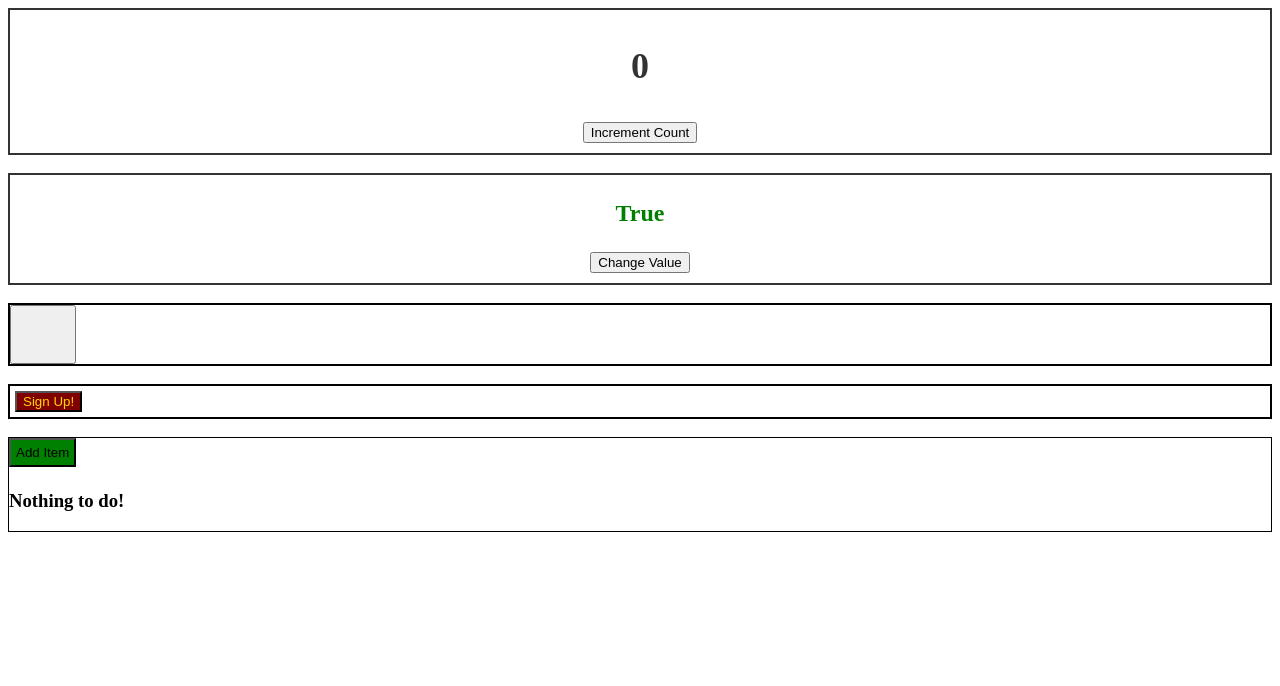
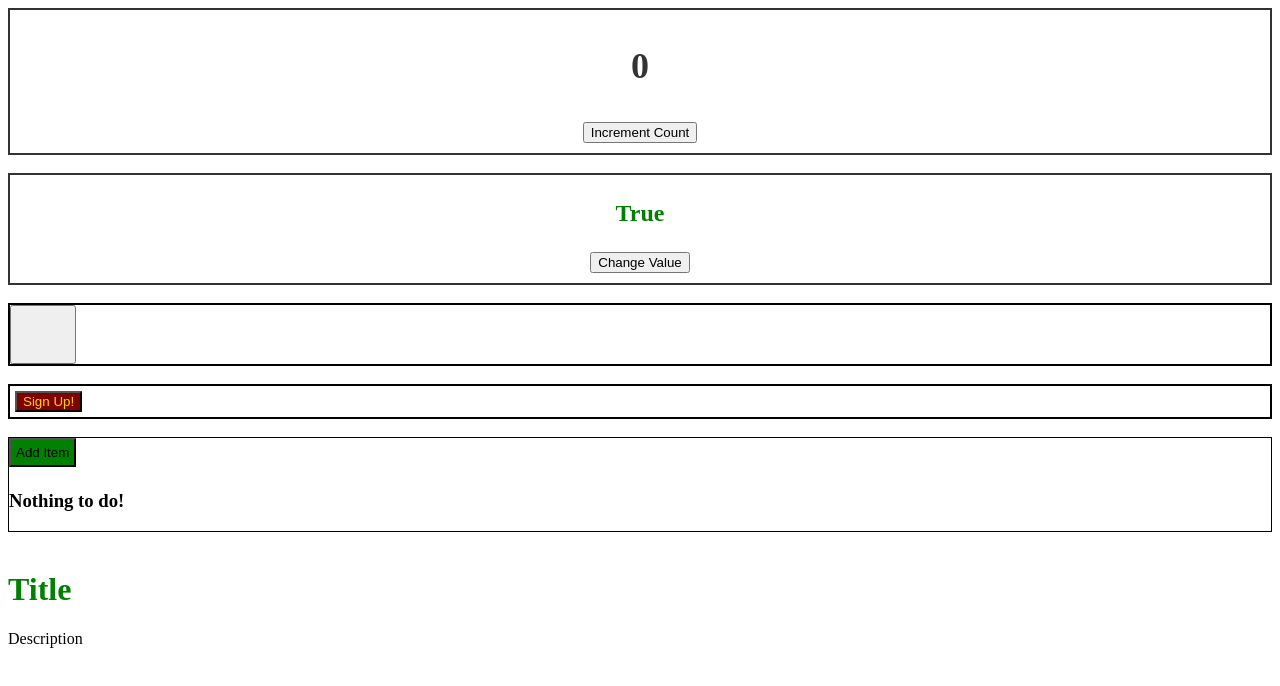
Before and after one commit to elenbaab/react-testing, a React (Vite) app: page / in a window 1280 px wide. Shown: the top 686 px of the page. Built offline with nearby package versions, Linux system fonts and the light colour scheme; some icons are missing.

Commit message:
added props component, updated count component to change title with effect hook

```diff
--- a/src/App.jsx
+++ b/src/App.jsx
@@ -3,6 +3,7 @@ import { BooleanComponent } from "./assets/BooleanComponent.jsx";
 import { MenuComponent } from "./assets/MenuComponent.jsx";
 import { SignUpComponent } from "./assets/SignUpComponent.jsx";
 import { ToDoListComponent } from "./assets/ToDoListComponent.jsx";
+import { PropsComponent } from "./assets/PropsTestingComponent.jsx";
 
 function App() {
   return (
@@ -16,6 +17,8 @@ function App() {
       <SignUpComponent />
       <br />
       <ToDoListComponent />
+      <br />
+      <PropsComponent />
     </>
   );
 }
--- a/src/assets/BooleanComponent.jsx
+++ b/src/assets/BooleanComponent.jsx
@@ -1,4 +1,4 @@
-import { useState } from "react";
+import { useState, useEffect } from "react";
 import "./BooleanComponent.css";
 
 export function BooleanComponent() {
@@ -6,6 +6,8 @@ export function BooleanComponent() {
   const toggleBoolean = () => {
     setIsTrue(!isTrue);
   };
+
+  //
 
   return (
     <>
--- a/src/assets/ButtonComponent.jsx
+++ b/src/assets/ButtonComponent.jsx
@@ -1,8 +1,17 @@
-import { useState } from "react";
+import { useState, useEffect } from "react";
 import "./ButtonComponent.css";
 
 export function ButtonComponent() {
   const [count, setCount] = useState(0);
+
+  //
+
+  useEffect(() => {
+    document.title = `React Testing | ${count}`;
+  });
+
+  //
+
   return (
     <>
       <div className="button_component_container">
--- /dev/null
+++ b/src/assets/PropsTestingComponent.css
@@ -0,0 +1,3 @@
+.title{
+    color: green;
+}
--- /dev/null
+++ b/src/assets/PropsTestingComponent.jsx
@@ -0,0 +1,21 @@
+import { useState } from "react";
+import "./PropsTestingComponent.css";
+
+export function PropsFunction(props) {
+  const { title, description } = props;
+
+  return (
+    <>
+      <h1 className="title">{title}</h1>
+      <p>{description}</p>
+    </>
+  );
+}
+
+export function PropsComponent() {
+  return (
+    <>
+      <PropsFunction title="Title" description="Description" />
+    </>
+  );
+}
```
